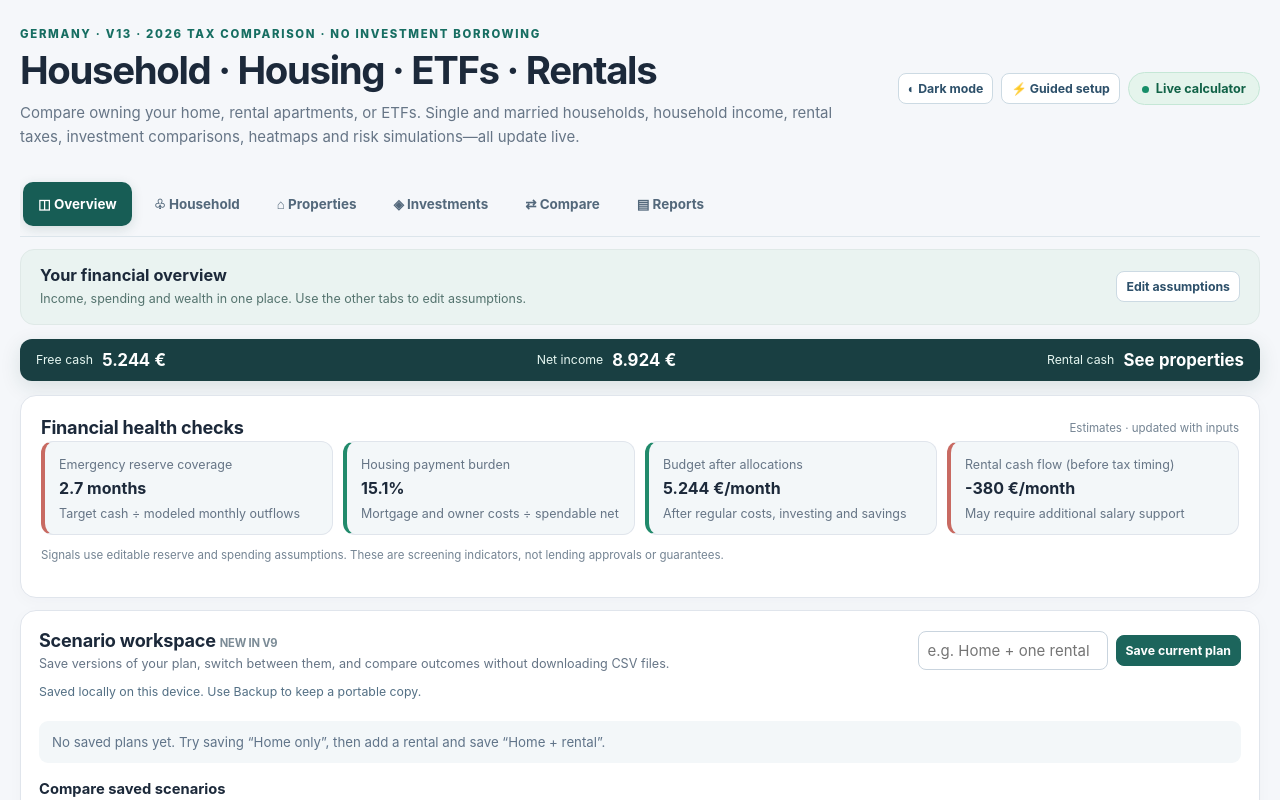
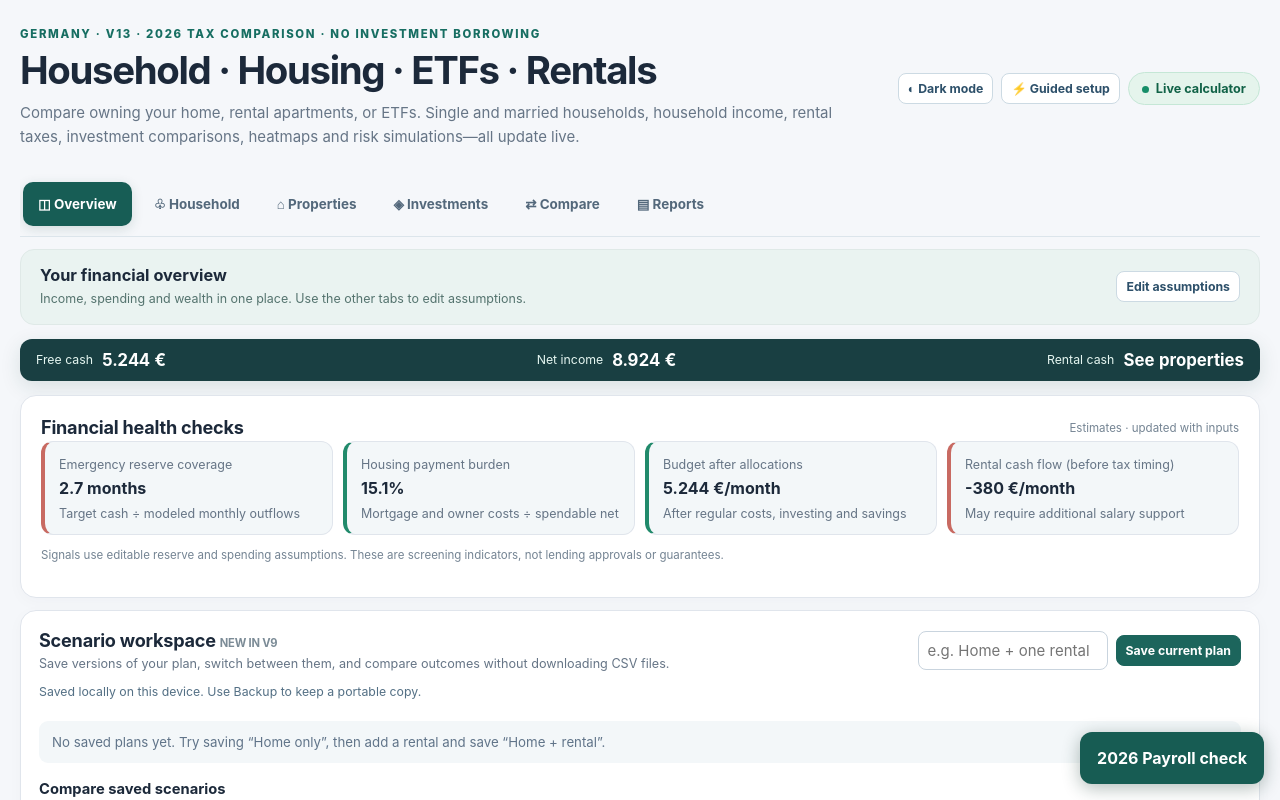
Before and after one commit to Akshat4112/immopilot-de, a React (Vite) app: page / in a window 1280 px wide. Built offline with nearby package versions, Linux system fonts and the light colour scheme.

Commit message:
feat: expose monthly PAP payroll check from deployed wealth planner

```diff
--- a/src/main.tsx
+++ b/src/main.tsx
@@ -1,22 +1,33 @@
+import { useRef } from 'react'
 import { createRoot } from 'react-dom/client'
+import { Payroll2026Panel } from './components/Payroll2026Panel'
 import './styles/tokens.css'
 import './styles/global.css'
 import './styles/shell.css'
 import './styles/app.css'
 
-// The v14 standalone planner is the canonical public application.
-// The previous React feature modules are retained for a gradual migration.
+// The original standalone planner stays as the canonical budgeting application.
+// The validated PAP withholding checker is additive, not a replacement for cash flow.
 const root = document.getElementById('root')
 if (!root) throw new Error('Application root element was not found')
 
 document.title = 'ImmoPilot DE · Household Wealth Planner'
 const plannerUrl = `${import.meta.env.BASE_URL}wealth-planner.html`
-createRoot(root).render(
+
+function Planner() {
+  const plannerFrame = useRef<HTMLIFrameElement>(null)
+
+  return (
     <main style={{ margin: 0, padding: 0, width: '100%', height: '100dvh' }}>
       <iframe
+        ref={plannerFrame}
         title="ImmoPilot Household Wealth Planner"
         src={plannerUrl}
         style={{ display: 'block', border: 0, width: '100%', height: '100%', minHeight: '100dvh' }}
       />
-  </main>,
+      <Payroll2026Panel plannerFrame={plannerFrame} />
+    </main>
   )
+}
+
+createRoot(root).render(<Planner />)
```
Lines whose indentation alone changed are shown as unchanged.
